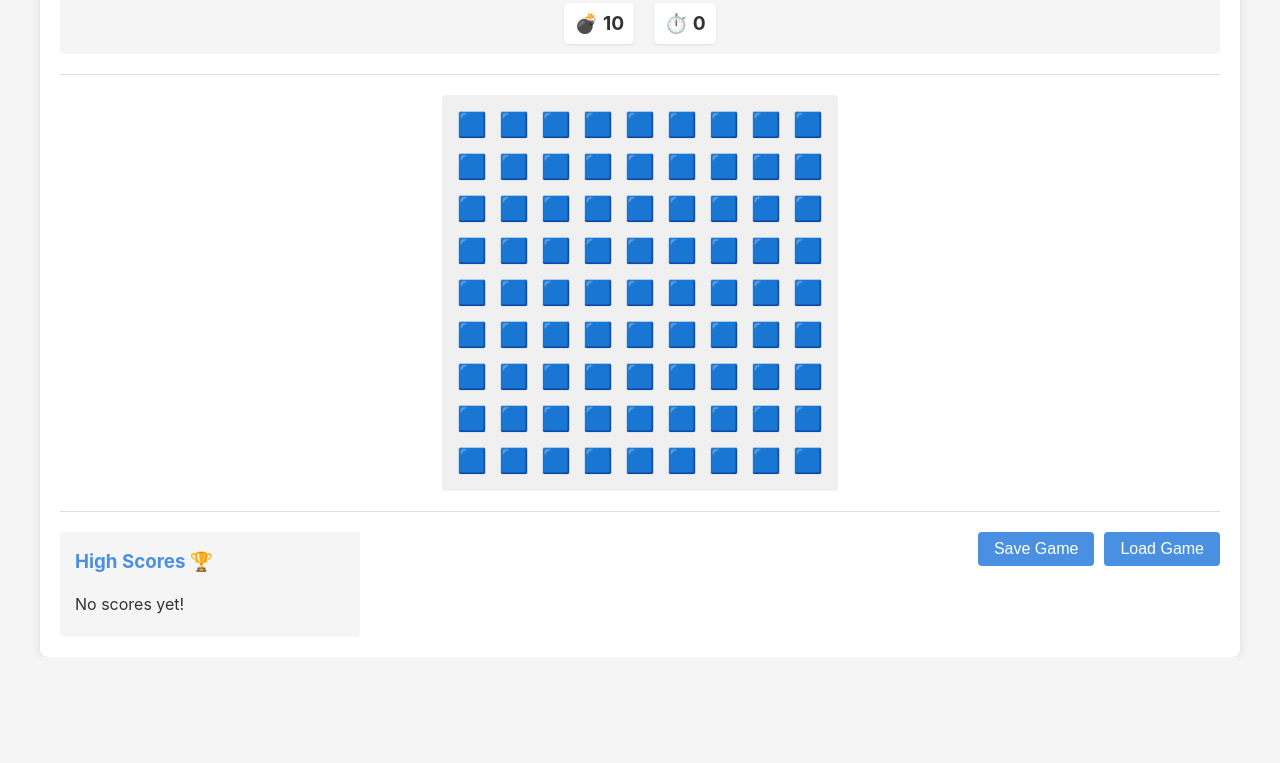
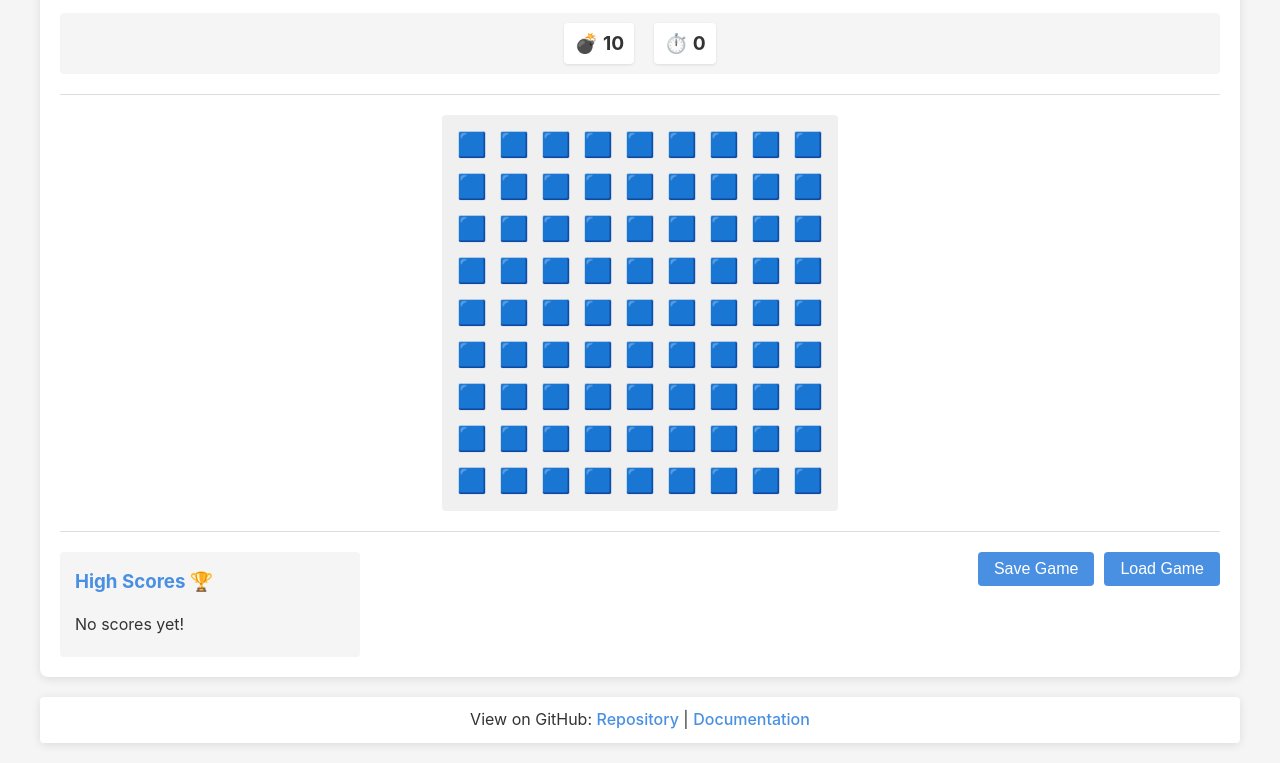
Before and after one commit to triptych/cline-emoji-minesweeper, a plain HTML site: page index.html in a window 1280 px wide. Shown: the part 147-910 px from the top of the page. Before the commit the page ends 804 px from the top, so only its background shows below. Drawn offline with Linux system fonts and the light colour scheme.

Commit message:
Add about bar with GitHub repository and documentation links

```diff
--- a/index.html
+++ b/index.html
@@ -40,6 +40,14 @@
         </footer>
     </div>
 
+    <div class="about-bar">
+        <p>
+            View on GitHub:
+            <a href="https://github.com/tripti-singh/cline-emoji-minesweeper" target="_blank">Repository</a> |
+            <a href="https://github.com/tripti-singh/cline-emoji-minesweeper/blob/main/README.md" target="_blank">Documentation</a>
+        </p>
+    </div>
+
     <script src="src/scripts/storage.js"></script>
     <script src="src/scripts/board.js"></script>
     <script src="src/scripts/ui.js"></script>
--- a/src/styles/main.css
+++ b/src/styles/main.css
@@ -20,8 +20,10 @@ body {
     background-color: var(--secondary-color);
     min-height: 100vh;
     display: flex;
+    flex-direction: column;
     justify-content: center;
     align-items: center;
+    padding: 20px 0;
 }
 
 .game-container {
@@ -101,6 +103,29 @@ select {
     gap: 10px;
 }
 
+.about-bar {
+    margin-top: 20px;
+    padding: 10px;
+    text-align: center;
+    background: var(--header-bg);
+    border-radius: 4px;
+    box-shadow: 0 2px 10px rgba(0, 0, 0, 0.1);
+    width: 95%;
+    max-width: 1200px;
+}
+
+.about-bar a {
+    color: var(--primary-color);
+    text-decoration: none;
+    font-weight: 500;
+    transition: color 0.2s;
+}
+
+.about-bar a:hover {
+    color: #357abd;
+    text-decoration: underline;
+}
+
 @media (max-width: 768px) {
     .game-container {
         width: 100%;
@@ -117,4 +142,9 @@ select {
         width: 100%;
         text-align: center;
     }
+
+    .about-bar {
+        width: 100%;
+        border-radius: 0;
+    }
 }
```
